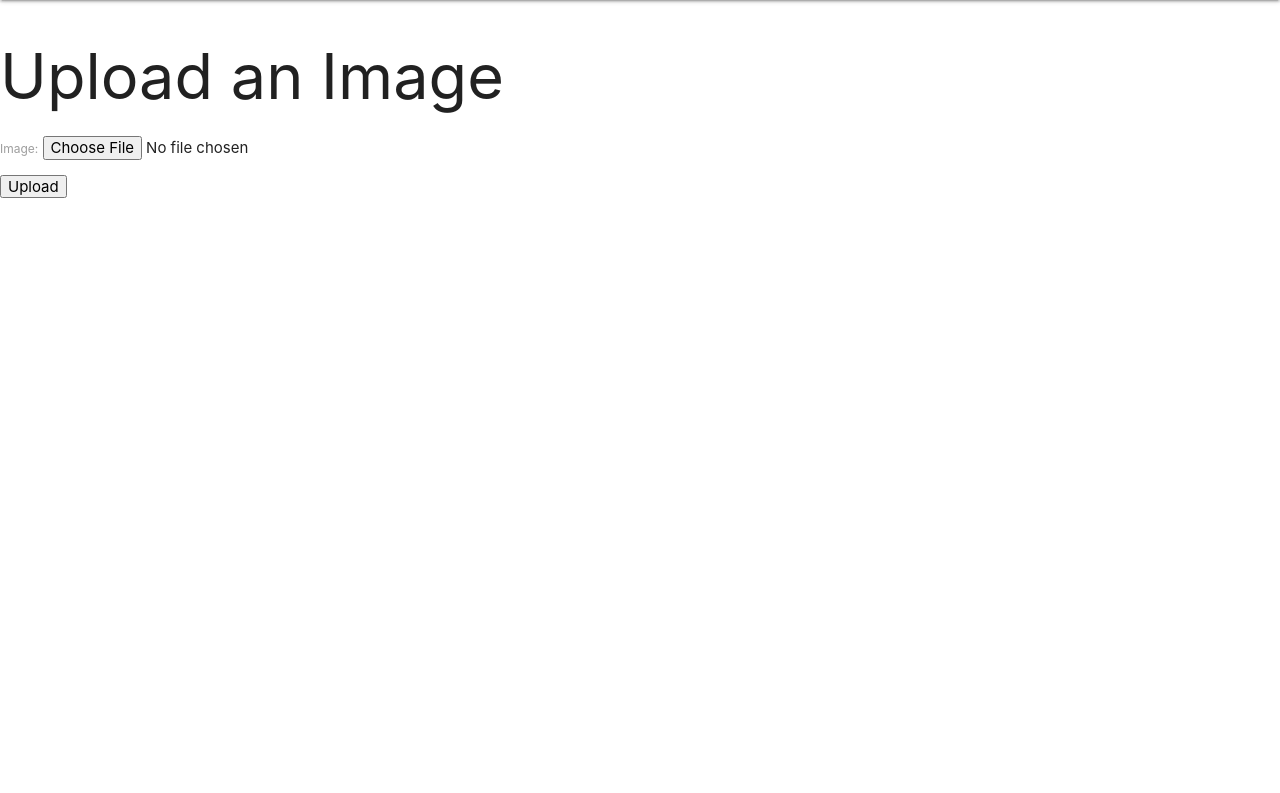
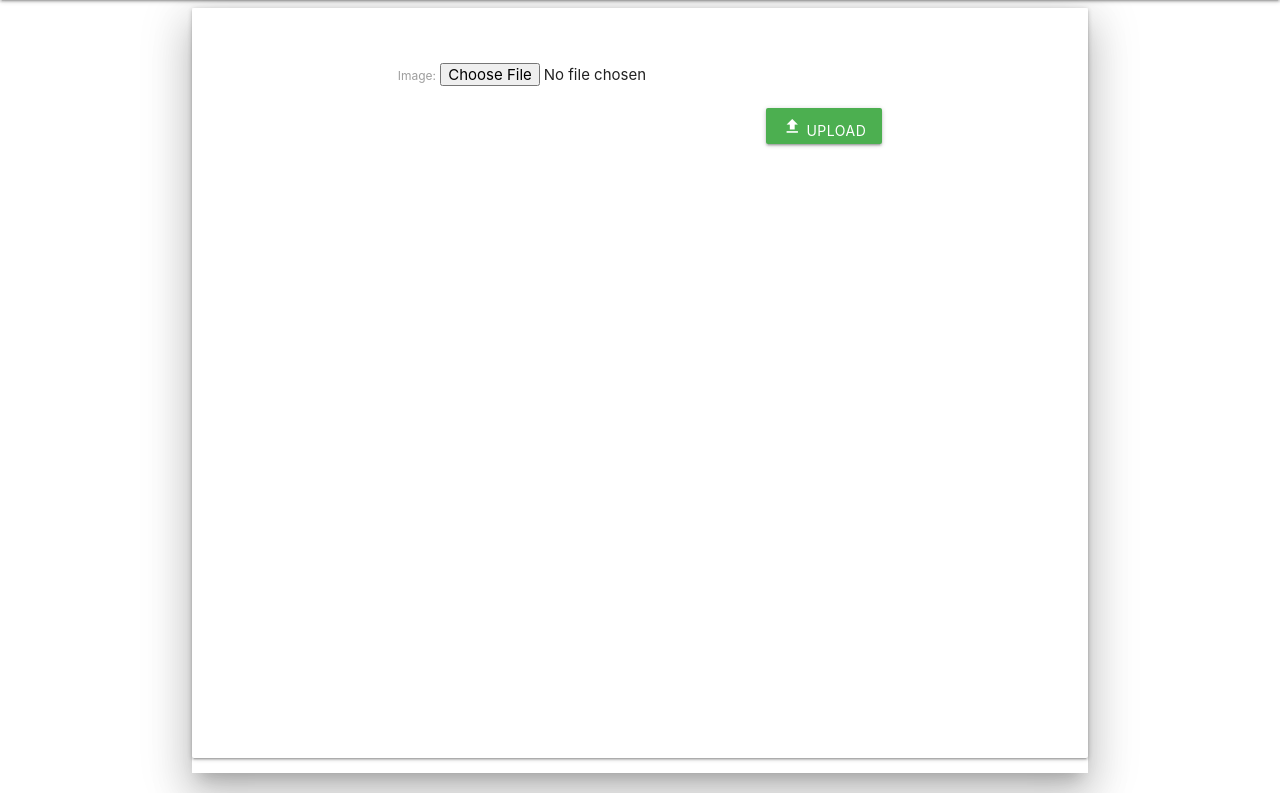
Before and after one commit to Akash1362000/Vehicle-Registration-Number-Recognition, a Django app: page /upload/ in a window 1280 px wide. Shown: the part 64-857 px from the top of the page. Before the commit the page ends 262 px from the top, so only its background shows below. Run offline with Django 4.2, Linux system fonts and the light colour scheme; some libraries are stand-ins or nearby versions.

Commit message:
feat: Create upload ui

```diff
--- a/plate_detector/registration/templates/registration/base.html
+++ b/plate_detector/registration/templates/registration/base.html
@@ -33,7 +33,7 @@
                     <a href="{% url 'image_list' %}" class="brand-logo">Vehicle Registration Number Detector</a>
                     <ul class="right">
                         <li><a href="{% url 'image_list' %}">Home</a></li>
-                        <li><a href="{% url 'admin:index' %}">Admin Login</a></li>
+                        <li><a href="{% url 'admin:index' %}" target="_blank">Admin Login</a></li>
                     </ul>
                 </div>
             </nav>
--- a/plate_detector/registration/templates/upload_image.html
+++ b/plate_detector/registration/templates/upload_image.html
@@ -1,4 +1,6 @@
 {% extends 'registration/base.html' %}
+{% load materializecss %}
+{% load crispy_forms_tags %}
 
 {% block head %}
 
@@ -8,14 +10,24 @@
 {% endblock head %}
 
 {% block body %}
+<style>
+    .top-space {
+        margin-top: 100px;
+    }
+</style>
 
 <body>
-    <h1>Upload an Image</h1>
-    <form method="post" enctype="multipart/form-data">
-        {% csrf_token %}
-        {{ form.as_p }}
-        <button type="submit">Upload</button>
-    </form>
+    <div class="container row z-depth-5">
+        <div class="card">
+            <form class="center container" method="post" enctype="multipart/form-data">
+                {% csrf_token %}
+                {{ form | materializecss }}
+
+                <button class="btn waves-effect waves-light top-space green" type="submit"><i
+                        class="large material-icons">upload</i> Upload</button>
+            </form>
+        </div>
+    </div>
 </body>
 
 {% endblock body %}
```
